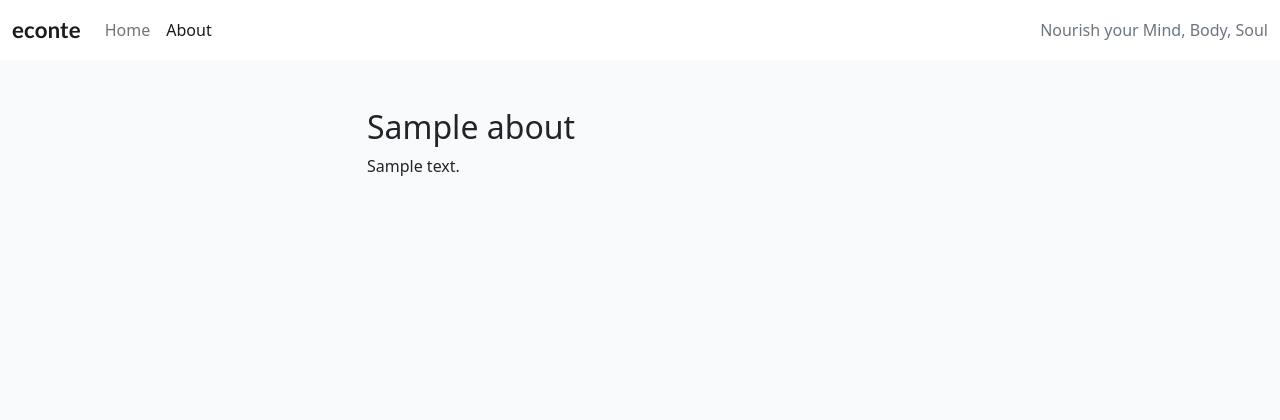
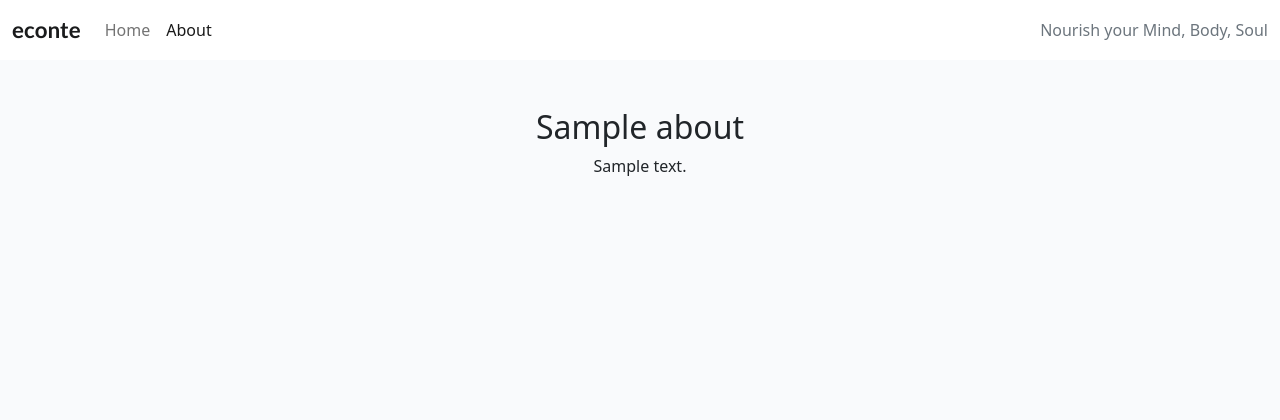
Before and after one commit to bytesbyt/econte_django, a Django app: page /about/ in a window 1280 px wide. Shown: the top 420 px of the page. Run offline with Django 4.2, Linux system fonts and the light colour scheme; tables that the repository leaves empty hold one stand-in row (values such as "Sample post").

Commit message:
Update about.html

```diff
--- a/about/templates/about/about.html
+++ b/about/templates/about/about.html
@@ -2,27 +2,16 @@
 {% block content %}
 {% load static %}
 <div class="container mt-5">
-    <div class="row">
-        <div class="col text-center">
+    <div class="text-center">
 
-        </div>
-        <div class="col-9">
-            <!-- Title goes between these h2 tags -->
-            <h2>{{ about.title }}</h2>
-            <!-- Content goes directly underneath this -->
-            {{ about.content | safe }}
-        </div>
+        <h2>{{ about.title }}</h2>
+
+        {{ about.content | safe }}
+
     </div>
-    <div class="row">
-        <div class="col text-right">
-          <!-- Updated on field goes in here -->
 
 
         </div>
       </div>
 </div>
 {% endblock content %}
-
-{% block copyright %}
-    Copyright 2024 Econte
-{% endblock %}
```
